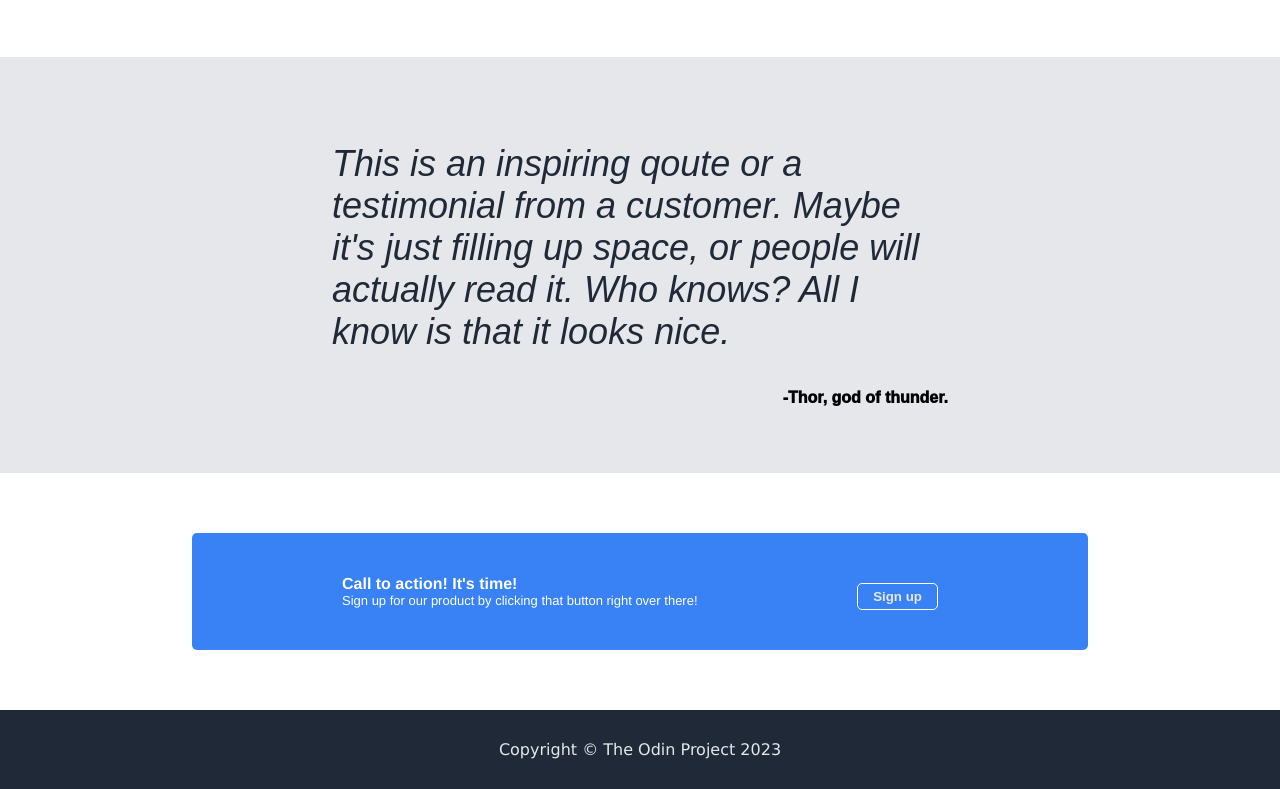
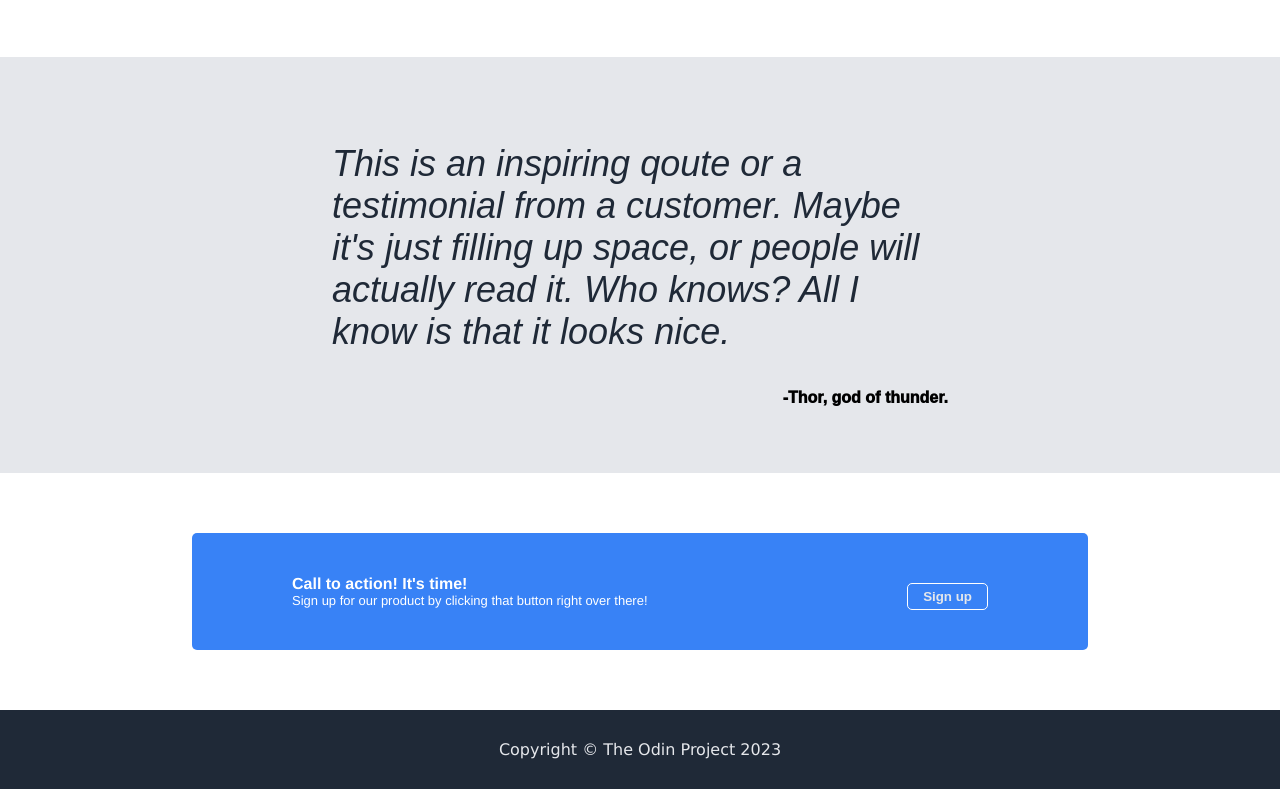
Before and after one commit to muchubatactics/landing-page, a plain HTML site: page index.html in a window 1280 px wide. Shown: the part 767-1556 px from the top of the page. Drawn offline with Linux system fonts and the light colour scheme.

Commit message:
updated stylesheet

```diff
--- a/style.css
+++ b/style.css
@@ -181,7 +181,7 @@ a {
     align-items: center;
     justify-content: space-between;
     font-family:'Franklin Gothic Medium', 'Arial Narrow', Arial, sans-serif;
-    padding: 40px 150px;
+    padding: 40px 100px;
 }
 
 .container .main-text {
```
